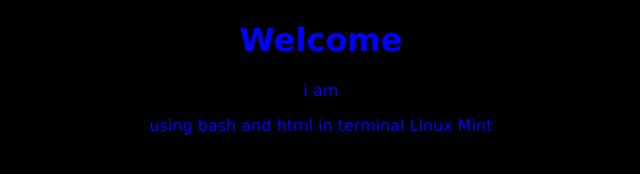
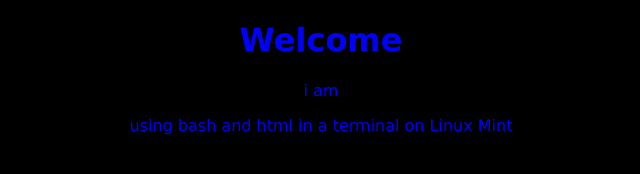
Before and after one commit to 1nam/bash-html, a plain HTML site: page index.html in a window 1280 px wide. Shown: the full height of the page, 319-959 px from the left. Drawn offline with Linux system fonts and the light colour scheme.

Commit message:
Update index.html

```diff
--- a/index.html
+++ b/index.html
@@ -1,21 +1,20 @@
 <!doctype html>
+
 <html>
-
-<head>
-<title>tab rename me</title>
+    <head>
+        <title>tab rename me</title>
 </head>
 <body>
-<font size="8"color="white">
 <style>
 body{
     background-color: black;
 }
 </style>
 <center>
-<font size="3" face="verdana" color="blue">
-<h1>Welcome</h1>
-<p>i am</p>
-<p>using bash and html in terminal Linux Mint</p>
+    <font size="3" face="verdana" color="blue">
+        <h1>Welcome</h1>
+            <p>i am</p>
+    <p>using bash and html in a terminal on Linux Mint</p>
 </center>
 </font>
 </body>
```
